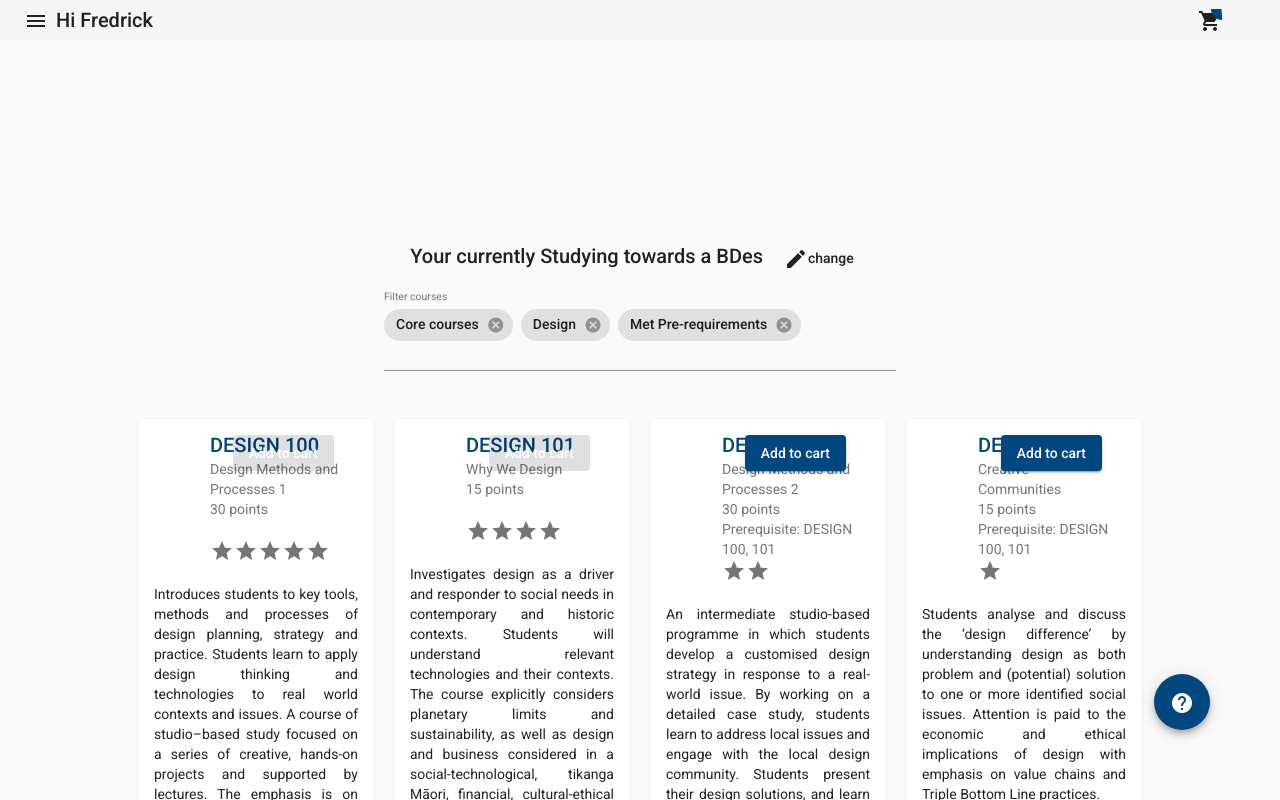
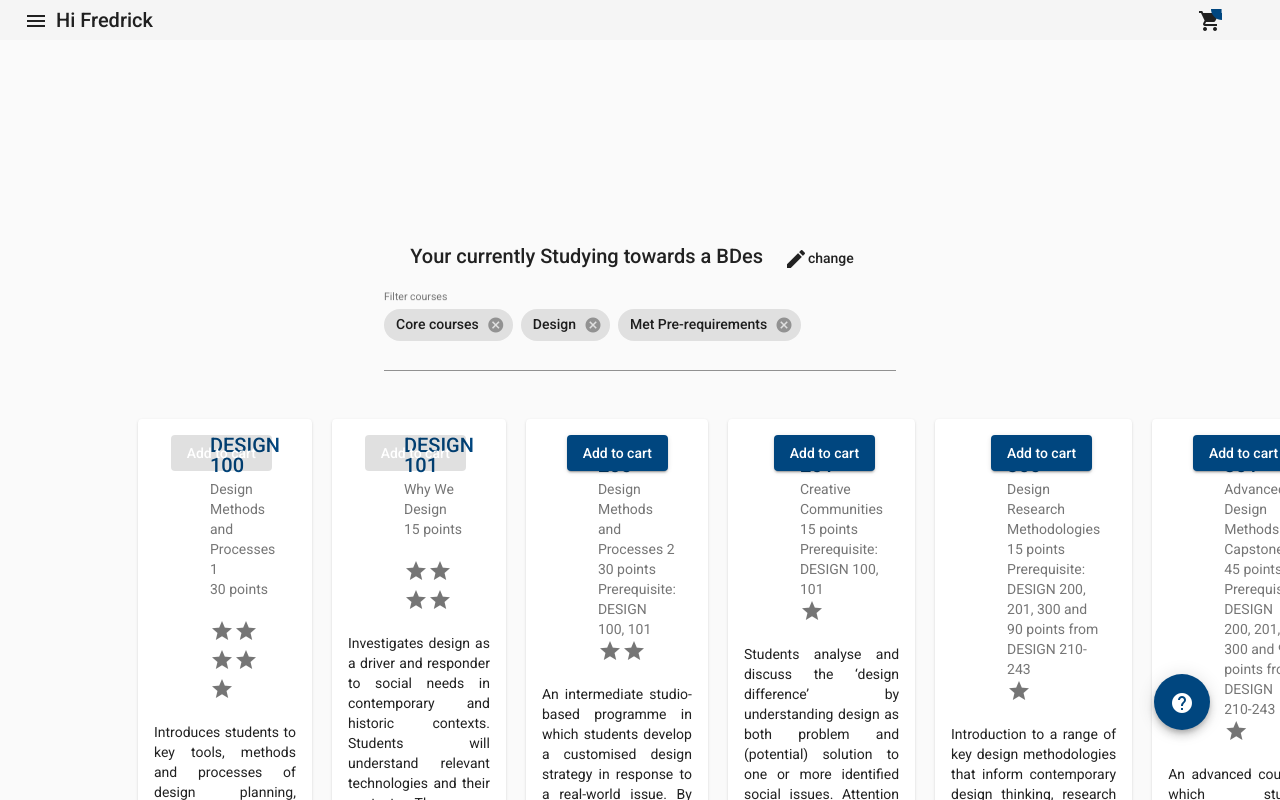
Before and after one commit to etinaude/enrol, an Angular app: page / in a window 1280 px wide. Built offline with nearby package versions, Linux system fonts and the light colour scheme.

Commit message:
data structure

```diff
--- a/src/app/app.component.ts
+++ b/src/app/app.component.ts
@@ -10,7 +10,9 @@ export interface courseType {
   stars: number[];
   required: boolean;
   prereq: string;
+  needReq?: string;
   complete: boolean;
+  status: string;
 }
 @Component({
   selector: 'app-root',
@@ -28,8 +30,9 @@ export class AppComponent {
         'Introduces students to key tools, methods and processes of design planning, strategy and practice. Students learn to apply design thinking and technologies to real world contexts and issues. A course of studio–based study focused on a series of creative, hands-on projects and supported by lectures. The emphasis is on human-centred design and interventions.',
       stars: Array(5).fill(4),
       required: true,
-      prereq: '',
+      prereq: ' ',
       complete: true,
+      status: 'enrolled',
     },
     {
       title: 'DESIGN 101',
@@ -39,8 +42,9 @@ export class AppComponent {
         'Investigates design as a driver and responder to social needs in contemporary and historic contexts. Students will understand relevant technologies and their contexts. The course explicitly considers planetary limits and sustainability, as well as design and business considered in a social-technological, tikanga Māori, financial, cultural-ethical and environmental context.',
       stars: Array(4).fill(4),
       required: true,
-      prereq: '',
+      prereq: ' ',
       complete: true,
+      status: 'enrolled',
     },
     {
       title: 'DESIGN 200',
@@ -52,6 +56,8 @@ export class AppComponent {
       required: true,
       prereq: 'Prerequisite: DESIGN 100, 101',
       complete: false,
+      needReq: 'false',
+      status: 'Add to cart',
     },
     {
       title: 'DESIGN 201',
@@ -63,6 +69,53 @@ export class AppComponent {
       required: true,
       prereq: 'Prerequisite: DESIGN 100, 101',
       complete: false,
+      needReq: 'false',
+      status: 'Add to cart',
+    },
+
+    {
+      title: 'DESIGN 300',
+      subTitle: 'Design Research Methodologies',
+      points: 15,
+      description:
+        'Introduction to a range of key design methodologies that inform contemporary design thinking, research and practice, within New Zealand, with reference to Māori philosophies of making and community. Drawing on methodological principles, students learn how to develop design strategies, apply design processes and test their design concepts. Consideration will be given to the phasing and planning of design investigations from data analytics to design concepts to practical methods and proposed solutions.',
+      stars: Array(1).fill(4),
+      required: true,
+      prereq:
+        'Prerequisite: DESIGN 200, 201, 300 and 90 points from DESIGN 210-243',
+      complete: false,
+      needReq: 'true',
+
+      status: 'Concession',
+    },
+    {
+      title: 'DESIGN 301',
+      subTitle: 'Advanced Design Methods Capstone',
+      points: 45,
+      description:
+        'An advanced course in which students complete a major design project in collaboration with a local design professional. The task is to develop a design strategy in response to a real-world issue. Students will engage in research and practical studio work; use multiple tools, technologies and methods; and work in teams. Outcomes will be exhibited, and critiqued by design professionals.',
+      stars: Array(1).fill(4),
+      required: true,
+      prereq:
+        'Prerequisite: DESIGN 200, 201, 300 and 90 points from DESIGN 210-243',
+      complete: false,
+      needReq: 'true',
+
+      status: 'Concession',
+    },
+    {
+      title: 'DESIGN 302',
+      subTitle: 'Critical-Technical Positioning',
+      points: 15,
+      description:
+        'An advanced course in which students produce a written account of their capstone project (DESIGN 301). The account will take the form of a 5,000 word essay or technical report, with visual evidence. It will provide a critical contextualisation of the capstone project within the field of design, and use design theory to describe the project from concept to execution.',
+      stars: Array(1).fill(4),
+      required: true,
+      prereq: 'DESIGN 200, 201, 300',
+      complete: false,
+      needReq: 'true',
+
+      status: 'Concession',
     },
   ];
 
```
Also changed, not shown: 2 other files (tests, documents, lock files or other folders).
